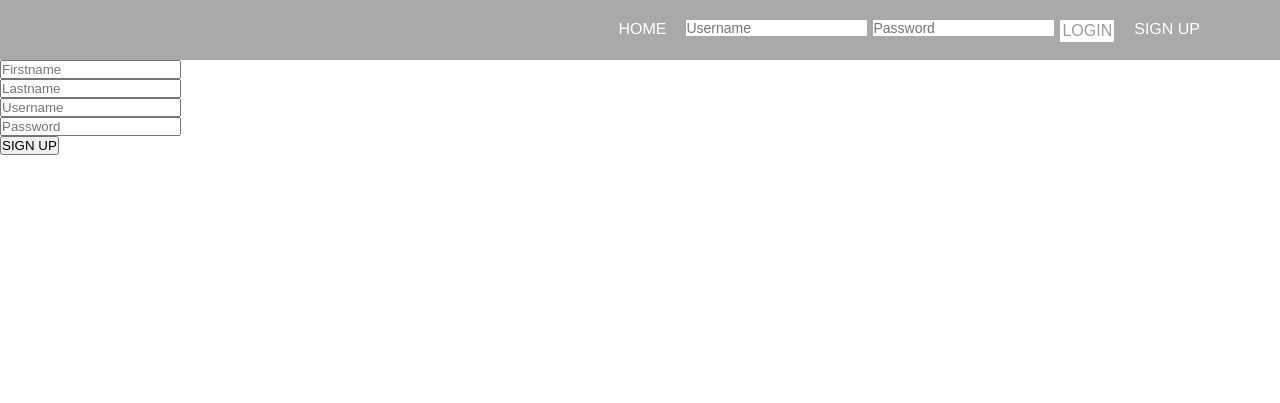
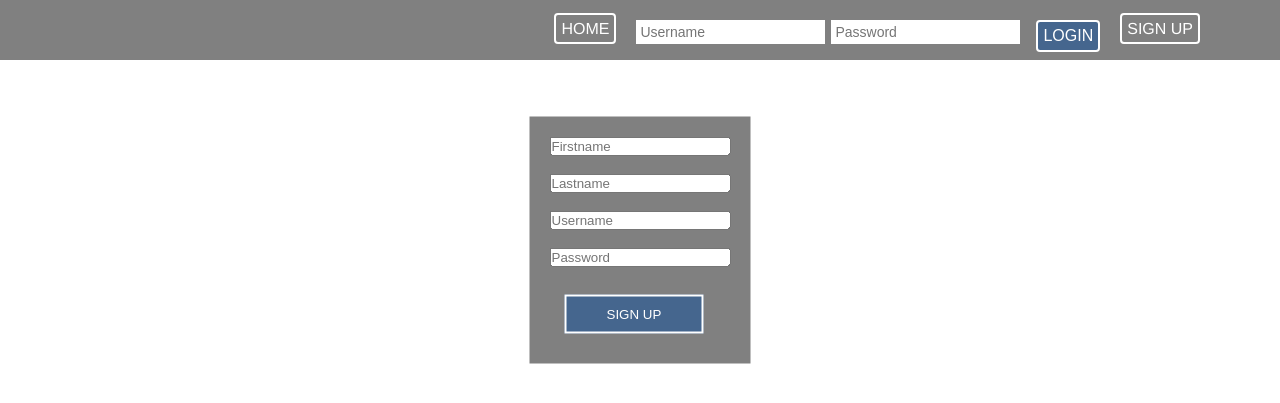
Before and after one commit to DrGas/login_php, a PHP site: page /signup-page.php in a window 1280 px wide. Shown: the top 403 px of the page. Run offline with PHP 8.4, Linux system fonts and the light colour scheme.

Commit message:
encripting password in signup page
password_hash();

```diff
--- a/header.php
+++ b/header.php
@@ -16,7 +16,7 @@
     		<li><a href="index.php">HOME</a></li>
             <?php
 			if (isset($_SESSION['id'])) {
-				echo "//<!--LOG OUT, we don't need to put method because we just need to run this one file -->
+				echo "//<!--LOG OUT, we don't need to put method because we just need to run this one file
 					<form action='logout.php'>
 					<button>LOG OUT</button>
 						</form>";
--- a/signup-page.php
+++ b/signup-page.php
@@ -1,17 +1,19 @@
 <?php
 include 'header.php';
 ?>
+
 <!--SESSION echoing session ID to the frontpage-->
 <?php
 	if (isset($_SESSION['id'])) {
 		echo "You are already logged in!";
 		} else {
-			echo "<form action='signup.php' method='POST'>
-    <input type='text' name='first' placeholder='Firstname'><br>
-    <input type='text' name='last' placeholder='Lastname'><br>
-    <input type='text' name='uid' placeholder='Username'><br>
-    <input type='password' name='pwd' placeholder='Password'><br>
-    <button type='submit'>SIGN UP</button>
+			echo "
+				<form action='signup.php' method='POST' id='signupform'>
+    <input type='text' name='first' placeholder='Firstname'><br><br>
+    <input type='text' name='last' placeholder='Lastname'><br><br>
+    <input type='text' name='uid' placeholder='Username'><br><br>
+    <input type='password' name='pwd' placeholder='Password'><br><br>
+    <button type='submit' id='sigupbutton'>SIGN UP</button>
 </form>";
 			}
 ?>
--- a/signup.php
+++ b/signup.php
@@ -9,8 +9,9 @@ $uid = $_POST['uid'];
 $pwd = $_POST['pwd'];
 
 //INSERT INTO becasue we are puting new information into the DB
+$encrypted_password = password_hash($pwd, PASSWORD_DEFAULT);
 $sql = "INSERT INTO user (first, last, uid, pwd)
-VALUES ('$first', '$last', '$uid', '$pwd')";
+VALUES ('$first', '$last', '$uid', '$encrypted_password')";
 $result =mysqli_query($conn, $sql);
 
 header("Location: index.php");
--- a/style.css
+++ b/style.css
@@ -10,7 +10,7 @@
 header {
 	width: 100%;
 	height: 60px;
-	background-color: #A8A9AB;
+	background-color: grey;
 	}
 
 nav ul {
@@ -31,6 +31,10 @@ nav ul li a {
 	color: white;
 	font-family: "Helvetica Neue", Helvetica, Arial, sans-serif;
 	font-size: 16px;
+	border: 2px solid white;
+	padding: 5px;
+	border-radius: 4px;
+
 
 	}
 
@@ -41,19 +45,27 @@ nav ul form {
 nav ul form input {
 	float: left;
 	font-size:14px;
-	border: none;
+	border: 2px solid white;
 	margin-right: 6px;
+	padding: 2px;
+
+
 
 	}
+
+	/*login boxes username/password*/
 	nav ul form button {
 	float: left;
-	border: none;
 	margin-right: 20px;
-	background-color: #fff;
-	color: #9A9A9A;
+	margin-left: 10px;
+	background-color: #45668E;
+	color: white;
 	font-size: 16px;
 	cursor:pointer;
-	padding: 2px;
+	padding: 5px;
+	border: 2px solid white;
+	border-radius: 4px;
+
 
 	}
 
@@ -64,3 +76,31 @@ nav ul form input {
 
 
 	}
+
+	/*sign up form*/
+
+	#signupform {
+		margin: 0 auto;
+		background: grey;
+		position: absolute;
+		top: 30%;
+		left: 50%;
+		margin-right: -50%;
+		transform: translate(-50%, -50%);
+		padding: 20px;
+		font-family:"Helvetica Neue", Helvetica, Arial, sans-serif;
+		font-size: 16px;
+
+
+
+	}
+	 #sigupbutton {
+		 background: #45668E;
+		 padding: 10px 40px;
+		 margin: 10px 15px;
+		 color: white;
+		 border: 2px solid white;
+
+
+
+		 }
```
